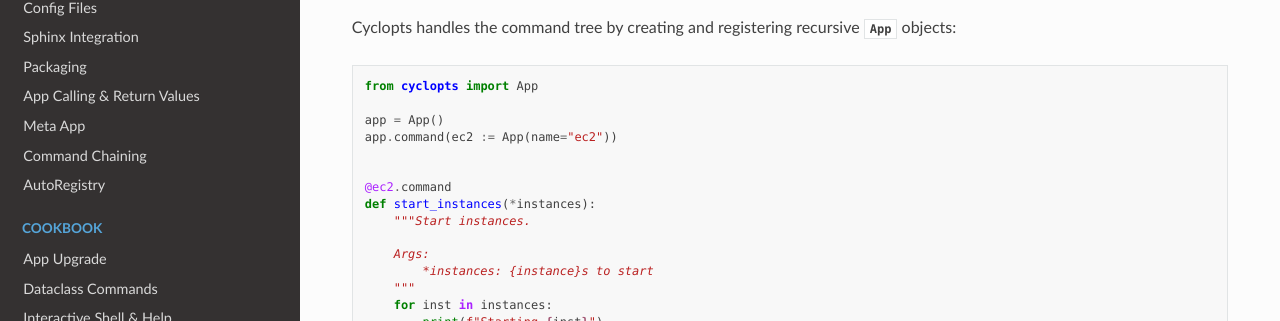
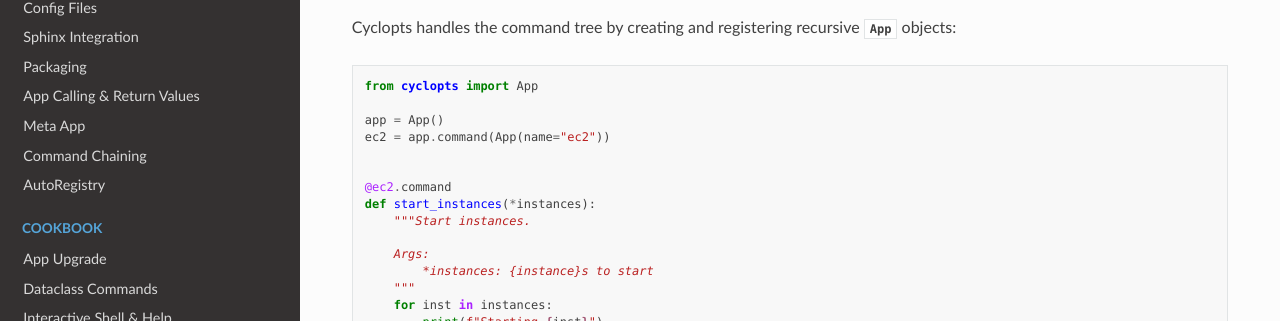
Before and after one commit to BrianPugh/cyclopts, a Sphinx documentation site: the page built from docs/source/vs_arguably/subcommands/README.rst, in a window 1280 px wide and 900 px high, scrolled down 700 px. Shown: the part 130-451 px from the top of the window. Built offline with Sphinx 7.4.7 and the Read the Docs theme 3.1.0, drawn with Linux system fonts in a browser that asks for light colours; the version number could not be read and is left out.

```diff
--- a/docs/source/vs_arguably/subcommands/README.rst
+++ b/docs/source/vs_arguably/subcommands/README.rst
@@ -48,7 +48,7 @@ Cyclopts handles the command tree by creating and registering recursive :class:`
    from cyclopts import App
 
    app = App()
-   app.command(ec2 := App(name="ec2"))
+   ec2 = app.command(App(name="ec2"))
 
 
    @ec2.command
```
